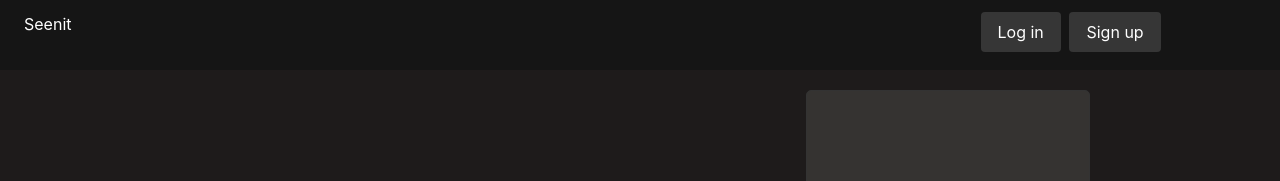
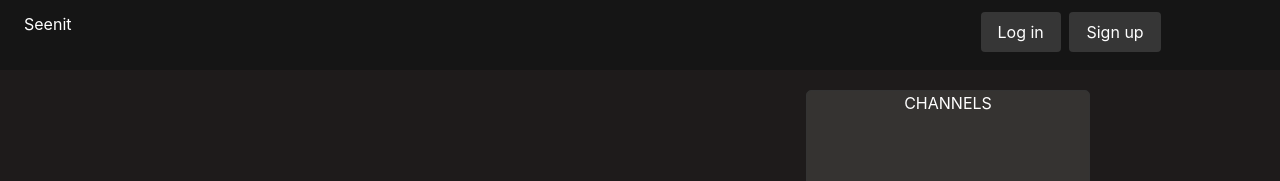
Before and after one commit to CS157A-Team24/Seenit, a React (Create React App) app in the folder client/: page / in a window 1280 px wide. Shown: the top 181 px of the page. Built offline with nearby package versions, Linux system fonts and the light colour scheme; no server answers.

Commit message:
mirror change

```diff
--- a/client/src/components/PostContainer.js
+++ b/client/src/components/PostContainer.js
@@ -33,11 +33,14 @@ const useStyles = makeStyles(theme => ({
 }));
 
 const Container = styled.div`
-    border: 1px solid ${props => props.theme.border};
-    border-radius: 5px;
     margin-top: 20px;
 `
 
+// const Container = styled.div`
+//     border: 1px solid ${props => props.theme.border};
+//     border-radius: 5px;
+//     margin-top: 20px;
+// `
 const LeftArea = styled.div`
 	background-color: ${props => props.theme.foreground};
 `
@@ -49,8 +52,7 @@ const Votes = styled.h5`
 const PostContainer = (props, index) => {
 	const classes = useStyles();
 	// const postedBy = `Posted by ${props.postedBy} ${props.time} hours ago`;
-	const postedBy = `Posted by ${props.createdBy} hours ago`;
-
+	const postedBy = `Posted by ${props.createdBy} ${props.createdAt} hours ago`;
 	return (
 		<Container>
 			<Grid key={index}>
--- a/client/src/components/SupportContainer.js
+++ b/client/src/components/SupportContainer.js
@@ -10,12 +10,18 @@ const Container = styled.div`
     height: 400px
 `
 
+const Title = styled.h3`
+    color: ${props => props.theme.normalText};
+`
+
 const SupportContainer = () => {
     return (
         <Container>
-            <Grid>
+            <Grid container justify="center">
                 <Grid>
-
+                    <Title>
+                        CHANNELS
+                    </Title>
                 </Grid>
             </Grid>
         </Container>
```
Also changed, not shown: client/src/utils/helper.js (added).
